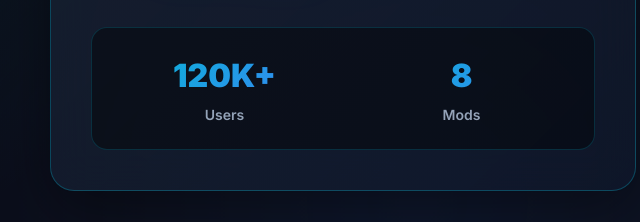
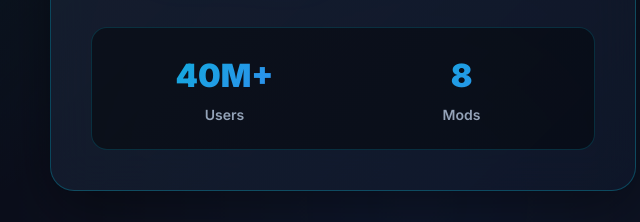
Before and after one commit to Farazaa/vrchat-mod.com, a plain HTML site: page index.html in a window 1280 px wide. Shown: the part 446-668 px from the top of the page, 620-1260 px from the left. Drawn offline with nearby package versions, Linux system fonts and the light colour scheme.

Commit message:
Update index.html

```diff
--- a/index.html
+++ b/index.html
@@ -799,7 +799,7 @@
                         <div style="display: grid; grid-template-columns: 1fr 1fr; gap: 20px; padding: 24px; background: rgba(0, 0, 0, 0.4); border-radius: 16px; border: 1px solid rgba(6, 182, 212, 0.2);">
                             <div style="text-align: center;">
                                 <div style="font-size: 32px; font-weight: 900; background: linear-gradient(135deg, #06b6d4, #3b82f6); -webkit-background-clip: text; -webkit-text-fill-color: transparent; margin-bottom: 4px;">
-                                    120K+
+                                    40M+
                                 </div>
                                 <div style="color: #94a3b8; font-size: 14px; font-weight: 600;">
                                     Users
```
